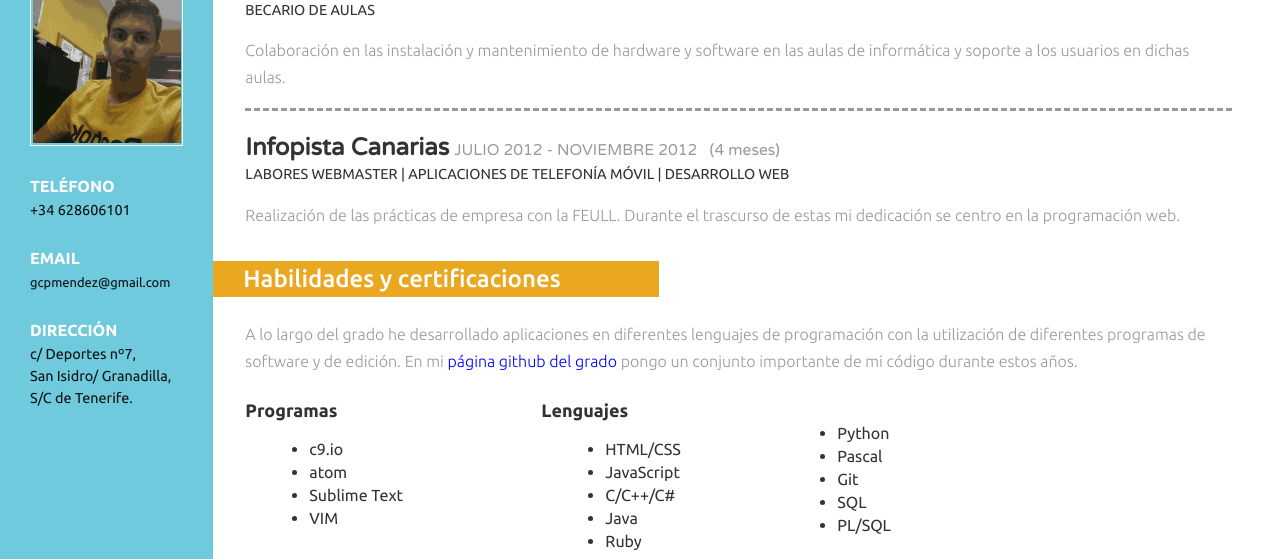
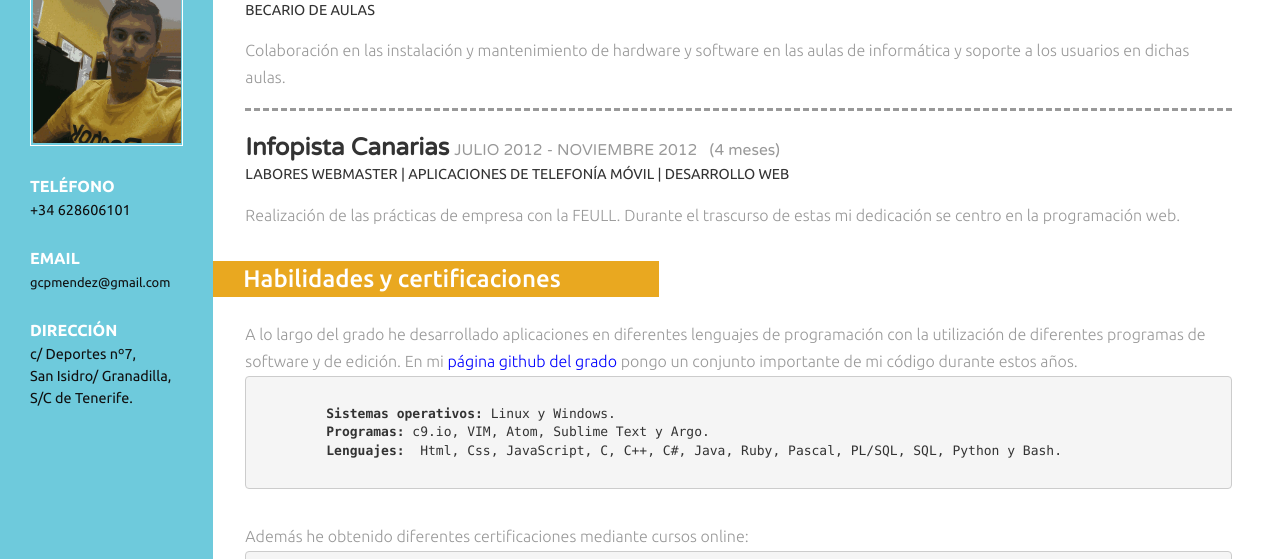
Before and after one commit to gcpmendez/CV, a plain HTML site: page index.html in a window 1280 px wide. Shown: the part 177-736 px from the top of the page. Drawn offline with Linux system fonts and the light colour scheme; files whose address does not match are found by name.

Commit message:
Actualizando index.html

```diff
--- a/index.html
+++ b/index.html
@@ -93,42 +93,16 @@ Smartphone Compatible web template, free webdesigns for Nokia, Samsung, LG, Sony
 			 <h3 class="clr2">Habilidades y certificaciones</h3>
 			 <div class="skill_info">
 			 <p>A lo largo del grado he desarrollado aplicaciones en diferentes lenguajes de programación con la utilización de diferentes programas de software y de edición. En mi <a href="https://gcpmendez.github.io/">página github del grado</a> pongo un conjunto importante de mi código durante estos años.</p>
-			 </div>
-			 <div class="skill_list">
-				 <div class="skill1">
-					 <h4>Programas</h4>
-					 <ul>
-						<li>c9.io</li>
-						<li>atom</li>
-						<li>Sublime Text</li>
-						<li>VIM</li>
-					 </ul>
-				 </div>
-				 <div class="skill2">
-					 <h4>Lenguajes</h4>
-					 <ul>
-						<li>HTML/CSS</li>
-						<li>JavaScript</li>
-						<li>C/C++/C#</li>
-						<li>Java</li>
-						<li>Ruby</li>
-					 </ul>
-				 </div>
-				 <div class="skill3">
-					 <h4></h4>
-					 <ul>
-					 <br>
-				 		<li>Python</li>
-						<li>Pascal</li>
-						<li>Git</li>
-						<li>SQL</li>
-						<li>PL/SQL</li>
+
+			 		<pre>
+	<b> Sistemas operativos:</b> Linux y Windows.
+	<b> Programas:</b> c9.io, VIM, Atom, Sublime Text y Argo.
+	<b> Lenguajes: </b> Html, Css, JavaScript, C, C++, C#, Java, Ruby, Pascal, PL/SQL, SQL, Python y Bash.
+		</pre>
 
 
-					 </ul>
-				 </div>
 
-				 <div class="clearfix"></div>
+
 
 			 </div>
 			  <div class="skill_info">
@@ -148,7 +122,7 @@ Smartphone Compatible web template, free webdesigns for Nokia, Samsung, LG, Sony
 			 <div class="education_details">
 				 <h4>Universidad de La Laguna<span>SEPTIEMBRE 2012 - ACTUALMENTE</span></h4>
 				 <h6>GRADO EN INGENIERÍA INFORMÁTICA</h6>
-				 <p class="cmpny1">El desarrollo de la Informática y su penetración en todos los campos de la sociedad constituye un elemento clave para entender el progreso socioeconómico desde la segunda mitad del siglo XX. Hoy en día es ya inimaginable abordar la solución de muchos problemas complejos sin acudir a soluciones informáticas sobre las que la sociedad delega, cada vez más, el funcionamiento de sistemas y servicios críticos.</p>
+				 <p class="cmpny1">Actualmente me encuentro en el último año del Grado en Ingenieria Informática.</p>
 			 </div>
 		 </div>
 		 <div class="copywrite">
```
